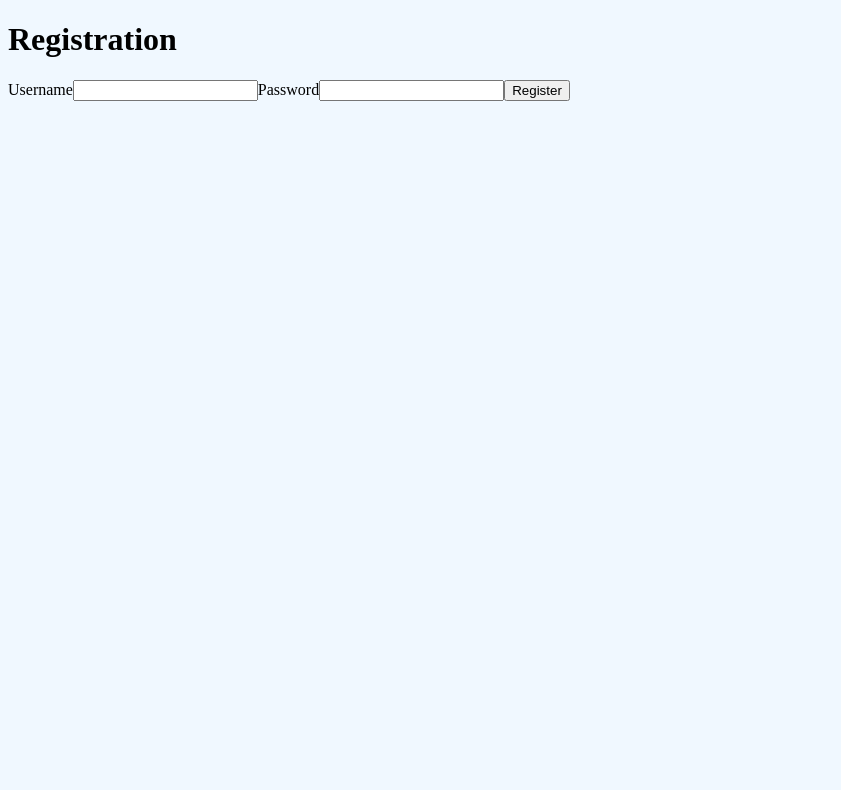
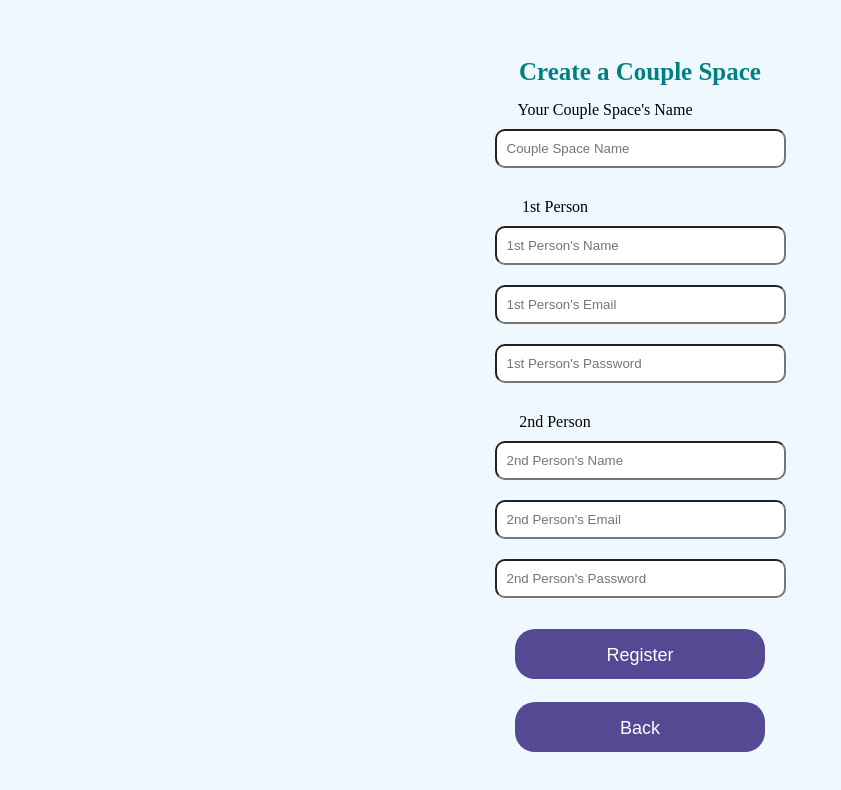
Before and after one commit to shermainelim/CoupleGoalsApp, a React (Create React App) app in the folder client/: page /register in a window 1280 px wide. Shown: the top 790 px of the page, without its empty margins (0-841 px from the left). Built offline with nearby package versions, Linux system fonts and the light colour scheme.

Commit message:
registration page with validation

```diff
--- a/client/src/screens/register/Register.jsx
+++ b/client/src/screens/register/Register.jsx
@@ -1,40 +1,192 @@
 import React, { useState } from "react";
 import { useDispatch } from "react-redux";
 import { register } from "../../redux/appSlice";
-
+import styles from "./Register.scss";
+import classNames from "classnames/bind";
+import CustomButton from "../../shared/CustomButton";
+import { useNavigate } from "react-router-dom";
 
 const Register = () => {
-  const [username, setUsernameReg] = useState("");
-  const [password, setPasswordReg] = useState("");
+  const cx = classNames.bind(styles);
+
+  const [spaceName, setChangeSpaceName] = useState("");
+  const [formSubmitted, setFormSubmitted] = useState(false);
+
+  const [firstPersonName, setChangeFirstPersonName] = useState("");
+  const [firstPersonEmail, setChangeFirstPersonEmail] = useState("");
+  const [firstPersonPassword, setChangeFirstPersonPassword] = useState("");
+
+  const [secondPersonName, setChangeSecondPersonName] = useState("");
+  const [secondPersonEmail, setChangeSecondPersonEmail] = useState("");
+  const [secondPersonPassword, setChangeSecondPersonPassword] = useState("");
+
+  function randomIntFromInterval(min, max) {
+    // min and max included
+    return Math.floor(Math.random() * (max - min + 1) + min);
+  }
+
+  var id = randomIntFromInterval(1, 10000000);
 
   const dispatch = useDispatch();
+  const navigate = useNavigate();
 
-  const usernameHandler = (event) => {
-    setUsernameReg(event.target.value);
+  const spaceNameHandler = (event) => {
+    setChangeSpaceName(event.target.value);
   };
 
-  const passwordHandler = (event) => {
-    setPasswordReg(event.target.value);
+  const firstPersonNameHandler = (event) => {
+    setChangeFirstPersonName(event.target.value);
+  };
+
+  const firstPersonEmailHandler = (event) => {
+    setChangeFirstPersonEmail(event.target.value);
+  };
+
+  const firstPersonPasswordHandler = (event) => {
+    setChangeFirstPersonPassword(event.target.value);
+  };
+
+  const secondPersonNameHandler = (event) => {
+    setChangeSecondPersonName(event.target.value);
+  };
+
+  const secondPersonEmailHandler = (event) => {
+    setChangeSecondPersonEmail(event.target.value);
+  };
+
+  const secondPersonPasswordHandler = (event) => {
+    setChangeSecondPersonPassword(event.target.value);
   };
 
   return (
-    <div className="App">
-      <div className="registration">
-        <h1>Registration</h1>
-        <label>Username</label>
-        <input type="text" value={username} onChange={usernameHandler}></input>
+    <div className={cx("register-container")}>
+      <div className="register-title"> Create a Couple Space</div>
 
-        <label>Password</label>
-        <input type="text" value={password} onChange={passwordHandler}></input>
+      <div className={cx("input-container")}>
+        <div className={cx("input-couple-space-name")}>
+          Your Couple Space's Name
+        </div>
+        <input
+          className={cx("input-general")}
+          type="text"
+          name="name"
+          placeholder="Couple Space Name"
+          value={spaceName}
+          onChange={spaceNameHandler}
+        />
+  {spaceName.length === 0 && formSubmitted ? (
+              <div className={cx("input-general-error")}>*required</div>
+            ) : null}
 
-        <button
-          onClick={async () => {
-            dispatch(register({ username, password }));
-          }}
-        >
-          Register
-        </button>
+        <div className={cx("input-couple-space-name-person")}>1st Person</div>
+       <div><input
+          className={cx("input-general")}
+          type="text"
+          name="name"
+          placeholder="1st Person's Name"
+          value={firstPersonName}
+          onChange={firstPersonNameHandler}
+        /></div>
+  {firstPersonName.length === 0 && formSubmitted ? (
+              <div className={cx("input-general-error")}>*required</div>
+            ) : null}
+
+
+        <div><input
+          className={cx("input-general")}
+          type="text"
+          name="name"
+          placeholder="1st Person's Email"
+          value={firstPersonEmail}
+          onChange={firstPersonEmailHandler}
+        /></div>
+  {firstPersonEmail.length === 0 && formSubmitted ? (
+              <div className={cx("input-general-error")}>*required</div>
+            ) : null}
+
+        <div>
+        <input
+         className={cx("input-general")}
+          type="text"
+          name="name"
+          placeholder="1st Person's Password"
+          value={firstPersonPassword}
+          onChange={firstPersonPasswordHandler}
+        /></div>
+         {firstPersonPassword.length === 0 && formSubmitted ? (
+              <div className={cx("input-general-error")}>*required</div>
+            ) : null}
+
+        <div className={cx("input-couple-space-name-person")}>2nd Person</div>
+        <div><input
+          className={cx("input-general")}
+          type="text"
+          name="name"
+          placeholder="2nd Person's Name"
+          value={secondPersonName}
+          onChange={secondPersonNameHandler}
+        /></div>
+         {secondPersonName.length === 0 && formSubmitted ? (
+              <div className={cx("input-general-error")}>*required</div>
+            ) : null}
+
+        <div><input
+          className={cx("input-general")}
+          type="text"
+          name="name"
+          placeholder="2nd Person's Email"
+          value={secondPersonEmail}
+          onChange={secondPersonEmailHandler}
+        /></div>
+
+{secondPersonEmail.length === 0 && formSubmitted ? (
+              <div className={cx("input-general-error")}>*required</div>
+            ) : null}
+
+        <div> <input
+          className={cx("input-general")}
+          type="text"
+          name="name"
+          placeholder="2nd Person's Password"
+          value={secondPersonPassword}
+          onChange={secondPersonPasswordHandler}
+        /></div>
+        {secondPersonPassword.length === 0 && formSubmitted ? (
+              <div className={cx("input-general-error")}>*required</div>
+            ) : null}
+
+
       </div>
+
+
+      <CustomButton
+        className="resident-btn"
+        testId="resident"
+        content="Register"
+        clicked={async () => {
+          setFormSubmitted(true);
+
+          if (spaceName.length !== 0 && firstPersonName.length !== 0 && firstPersonEmail.length !==0 &&
+            firstPersonPassword.length !==0 && secondPersonName.length !==0 && secondPersonEmail.length !==0 &&
+            secondPersonPassword.length !==0
+            ) {
+                console.log("pressed")
+
+                console.log("all",id,spaceName, firstPersonName, firstPersonEmail, firstPersonPassword, secondPersonName, secondPersonEmail, secondPersonPassword )
+
+          }
+        }}
+      ></CustomButton>
+
+      <CustomButton
+        className="resident-btn"
+        testId="resident"
+        content="Back"
+
+        clicked={() => {
+          navigate("/");
+        }}
+      ></CustomButton>
     </div>
   );
 };
--- /dev/null
+++ b/client/src/screens/register/Register.scss
@@ -0,0 +1,52 @@
+.register-container{
+    display: flex;
+    flex-wrap: wrap;
+    justify-content: center;
+    max-width: 100%;
+    flex-direction: column;
+    justify-content: center;
+    height: 100vh;
+    align-items: center;
+    text-align: center;
+    background-color: aliceblue;
+
+    .register-title{
+        font-size: 25px;
+        text-align: center;
+        margin-top: 5px;
+        font-weight: 700;
+        color:teal;
+    }
+
+    .input-container{
+        flex-direction: column;
+
+
+        .input-couple-space-name{
+            margin-top: 15px;
+            margin-bottom: 10px;
+            margin-right: 70px;
+            font-size: 16px;
+        }
+
+        .input-couple-space-name-person{
+            margin-top: 10px;
+            margin-bottom: 10px;
+            margin-right: 170px;
+            font-size: 16px;
+        }
+
+        .input-general{
+            border-radius: 10px;
+            padding: 10px;
+            padding-right: 100px;
+            margin-bottom: 20px;
+        }
+
+        .input-general-error{
+            margin-right: 180px;
+            margin-top: -15px;
+            color: darkred;
+        }
+    }
+}
--- a/client/src/shared/CustomButton.scss
+++ b/client/src/shared/CustomButton.scss
@@ -5,7 +5,7 @@
   font-size: 18px;
   border: none;
   color: #fff;
-  margin: 1rem;
+  margin: 0.7rem;
   outline: none;
   border-radius: 20px;
   min-width: 250px;
```
